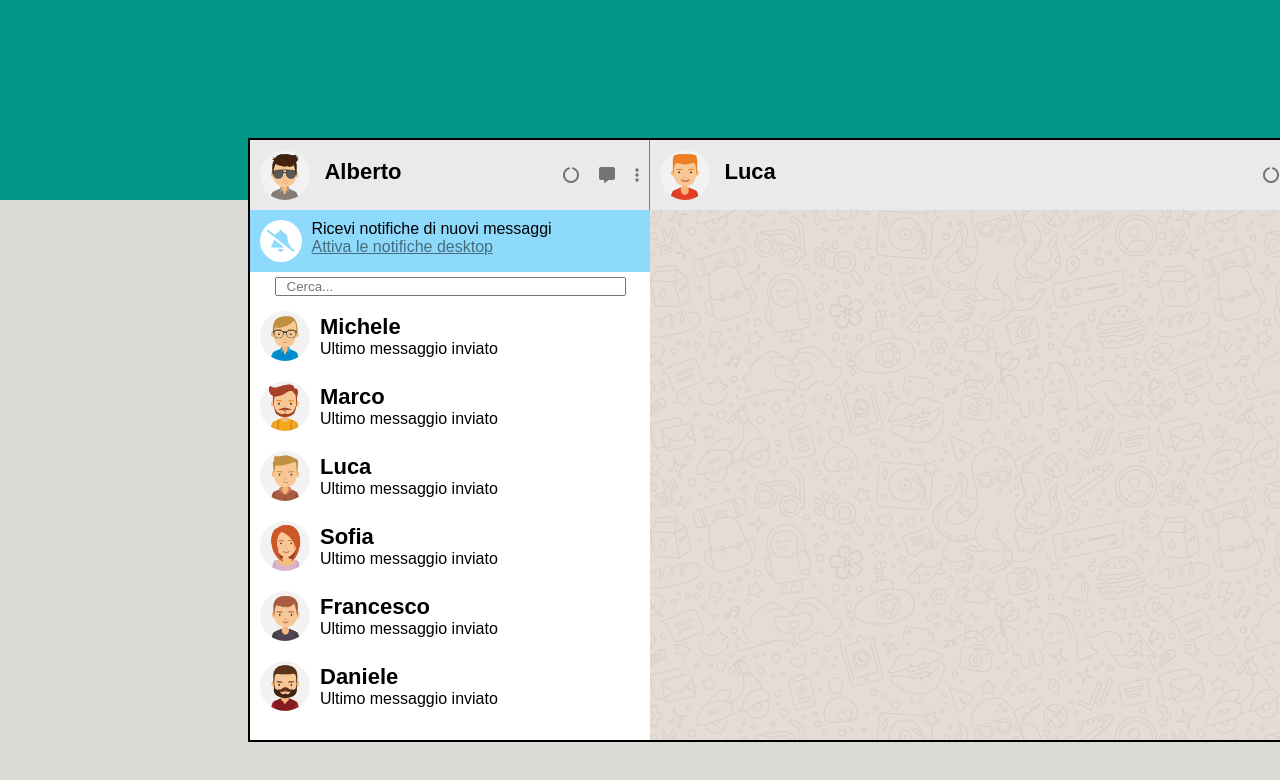
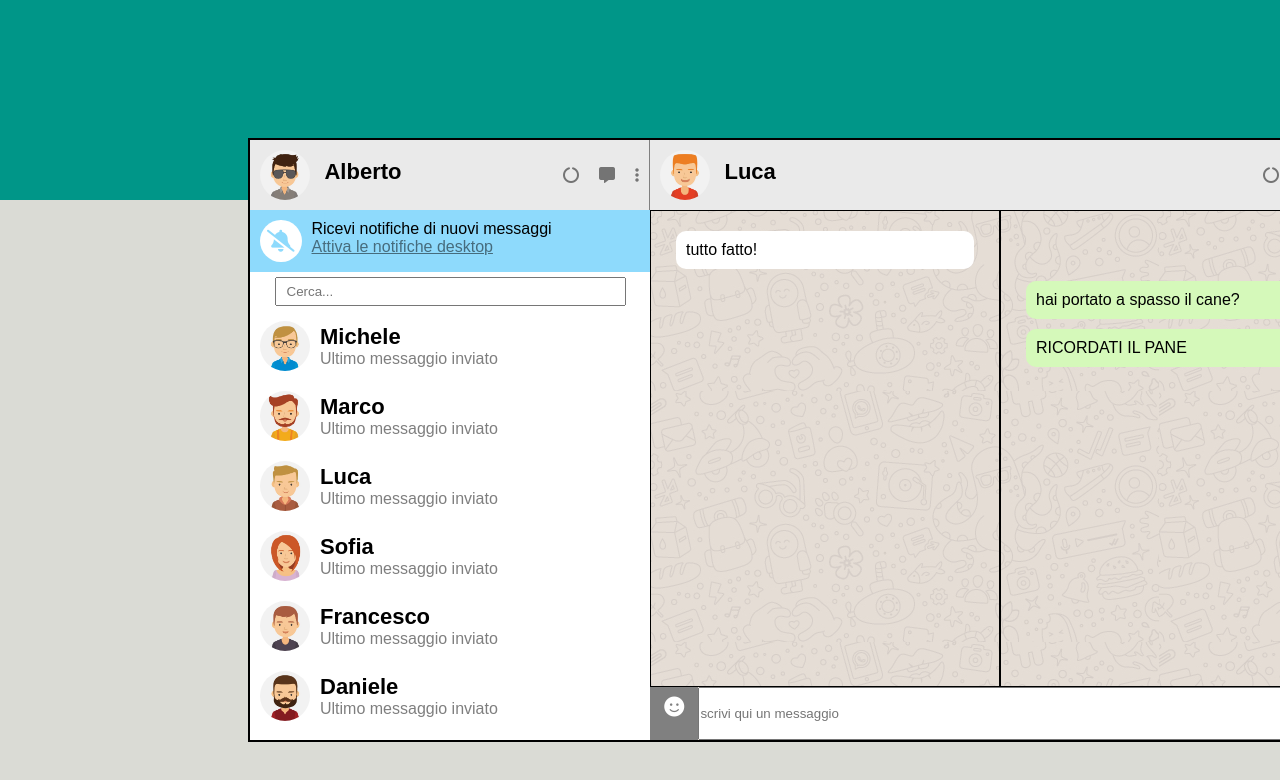
Before and after one commit to albertoferri/vue-boolzapp, a plain HTML site: page index.html in a window 1280 px wide. Shown: the top 780 px of the page. Drawn offline with Linux system fonts and the light colour scheme.

Commit message:
realizzato markup statico

```diff
--- a/css/style.css
+++ b/css/style.css
@@ -34,13 +34,17 @@ header{
     background-color: white;
 }
 
-.user-info{
+.user-info, .main-chat-info{
     display: flex;
     align-items: center;
     justify-content: space-between;
     background-color: #eaeaea;
     padding: 10px;
     border-right: 1px solid grey;
+}
+
+.main-chat-info{
+    width: 100%;
 }
 
 .user-log span{
@@ -67,6 +71,9 @@ header{
     width: 700px;
     height: 600px;
     background-image: url(/img/mine.jpg);
+
+    display: flex;
+    flex-direction: column;
 }
 
 .alert{
@@ -101,7 +108,7 @@ header{
 
 .search-bar input{
     width: 90%;
-    padding: 0 10px;
+    padding: 5px 10px;
 }
 
 .chat-container{
@@ -125,3 +132,59 @@ header{
     font-size: 22px;
     font-weight: bold;
 }
+
+.chat-info span:last-child{
+    opacity: .5;
+}
+
+.chat-box{
+    display: flex;
+
+    height: 480px;
+}
+
+.chat-answer, .chat-sent{
+    display: flex;
+    flex-direction: column;
+    gap: 10px;
+    border: 1px solid black;
+    width: 350px;
+
+    padding: 20px 25px;
+}
+
+.chat-sent{
+    padding-top: 70px;
+}
+
+.write-bar{
+    display: flex;
+}
+
+.write-bar .fa-face-smile, .fa-paper-plane{
+    padding: 10px;
+    color: white;
+    background-color: grey;
+    font-size: 20px;
+    vertical-align: middle;
+    width: 53px;
+    text-align: center;
+    vertical-align: middle;
+}
+
+.write-bar input{
+    width: 100%;
+    padding: 17px 0;
+}
+
+.message{
+    display: flex;
+    justify-content: flex-start;
+    background-color: #d5f9ba;
+    padding: 10px;
+    border-radius: 10px;
+}
+
+.message.received{
+    background-color: white;
+}
--- a/index.html
+++ b/index.html
@@ -85,7 +85,7 @@
                 </div>
             </div>
             <div class="main-container">
-                <div class="user-info">
+                <div class="main-chat-info">
                     <div class="user-log">
                         <img src="img/avatar_1.jpg" alt="foto utente">
                         <span>Luca</span>
@@ -95,6 +95,32 @@
                         <i class="fa-solid fa-message"></i>
                         <i class="fa-solid fa-ellipsis-vertical"></i>
                     </div>
+                </div>
+                <div class="chat-box">
+                    <div class="chat-answer">
+
+                        <div class="message received">
+                            tutto fatto!
+                        </div>
+
+                    </div>
+                    <div class="chat-sent">
+
+                        <div class="message">
+                            hai portato a spasso il cane?
+                        </div>
+                        <div class="message">
+                            RICORDATI IL PANE
+                        </div>
+
+
+                    </div>
+
+                </div>
+                <div class="write-bar">
+                    <i class="fa-solid fa-face-smile"></i>
+                    <input type="text" placeholder="scrivi qui un messaggio">
+                    <i class="fa-solid fa-paper-plane"></i>
                 </div>
 
 
```
